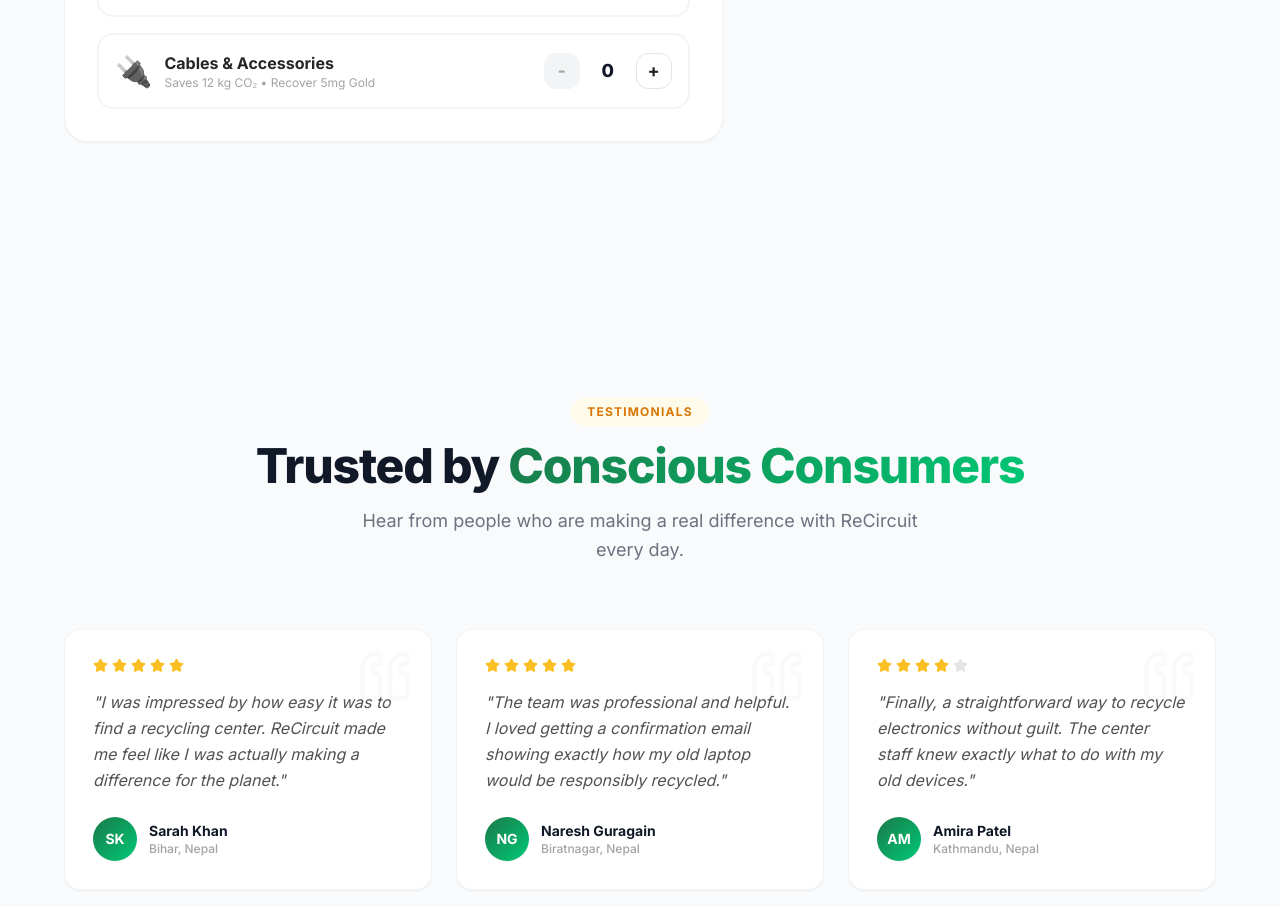
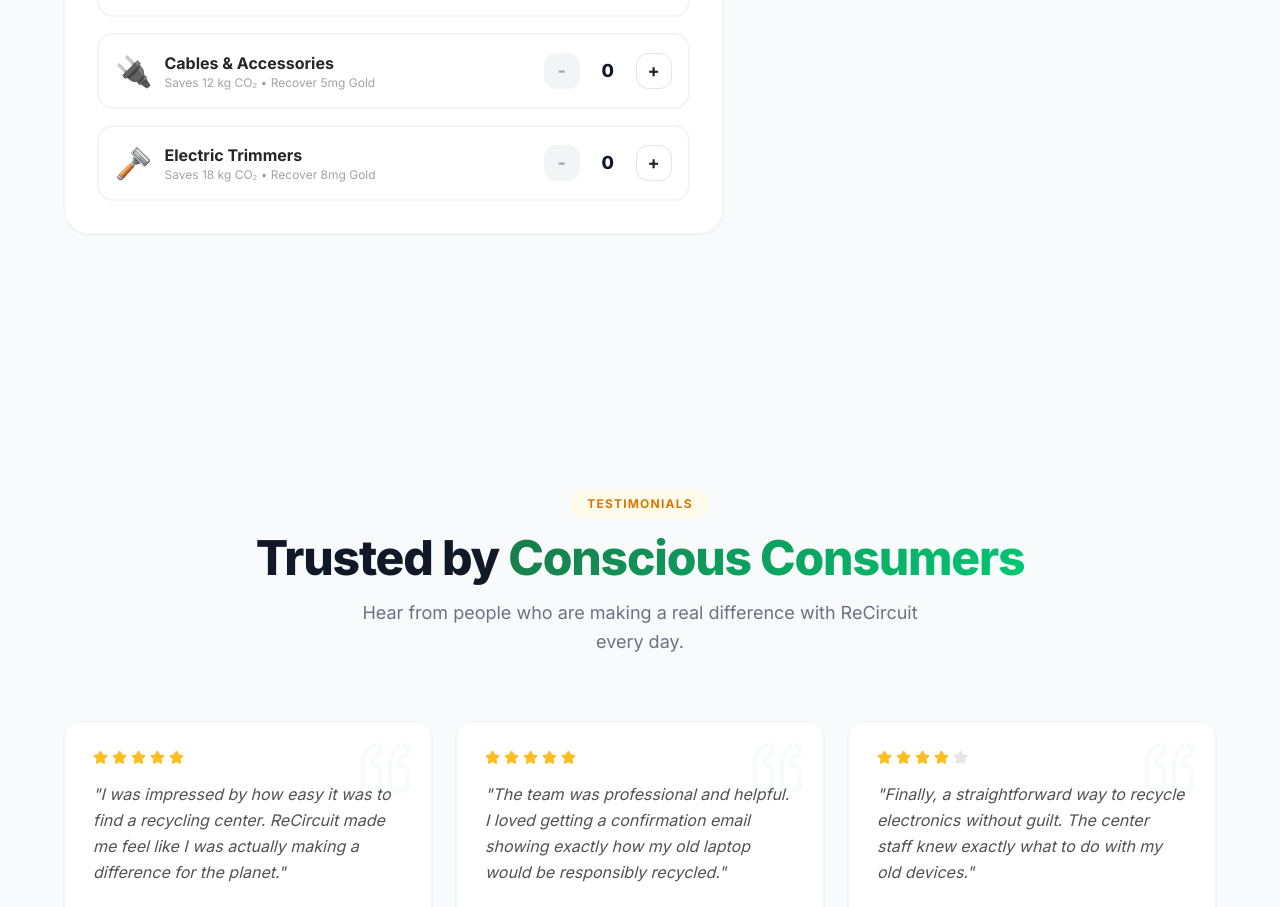
Before and after one commit to nirjalguragainofficial-hash/ReCircuit-Frontend, a React (Vite) app: page / in a window 1280 px wide. Shown: the part 6045-6952 px from the top of the page. Built offline with nearby package versions, Linux system fonts and the light colour scheme.

Commit message:
Add Electric Trimmers to ITEMS list in ImpactCalculator

```diff
--- a/src/components/ImpactCalculator.jsx
+++ b/src/components/ImpactCalculator.jsx
@@ -46,6 +46,15 @@
     gold: 5,
     copper: 30,
     hazardous: 5,
+  },
+  {
+    id: 'trimmer',
+    name: 'Electric Trimmers',
+    icon: '🪒',
+    co2: 18,
+    gold: 8,
+    copper: 15,
+    hazardous: 8,
   },
 ];
 
```
